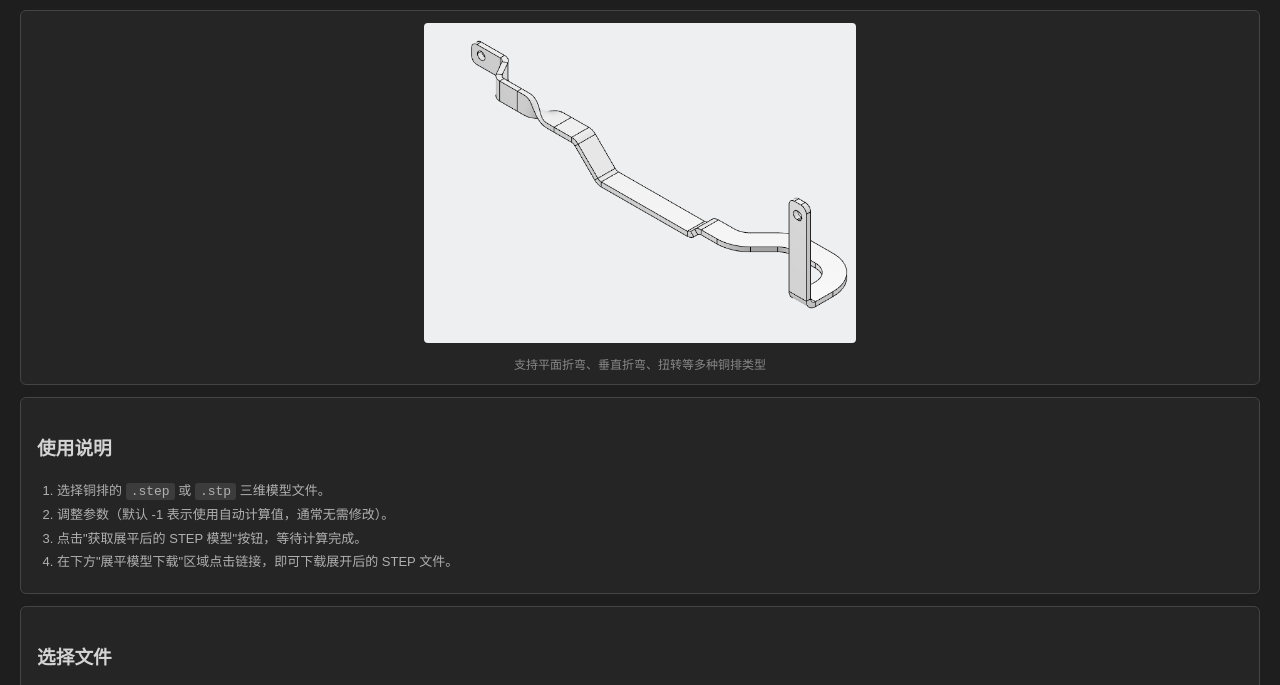
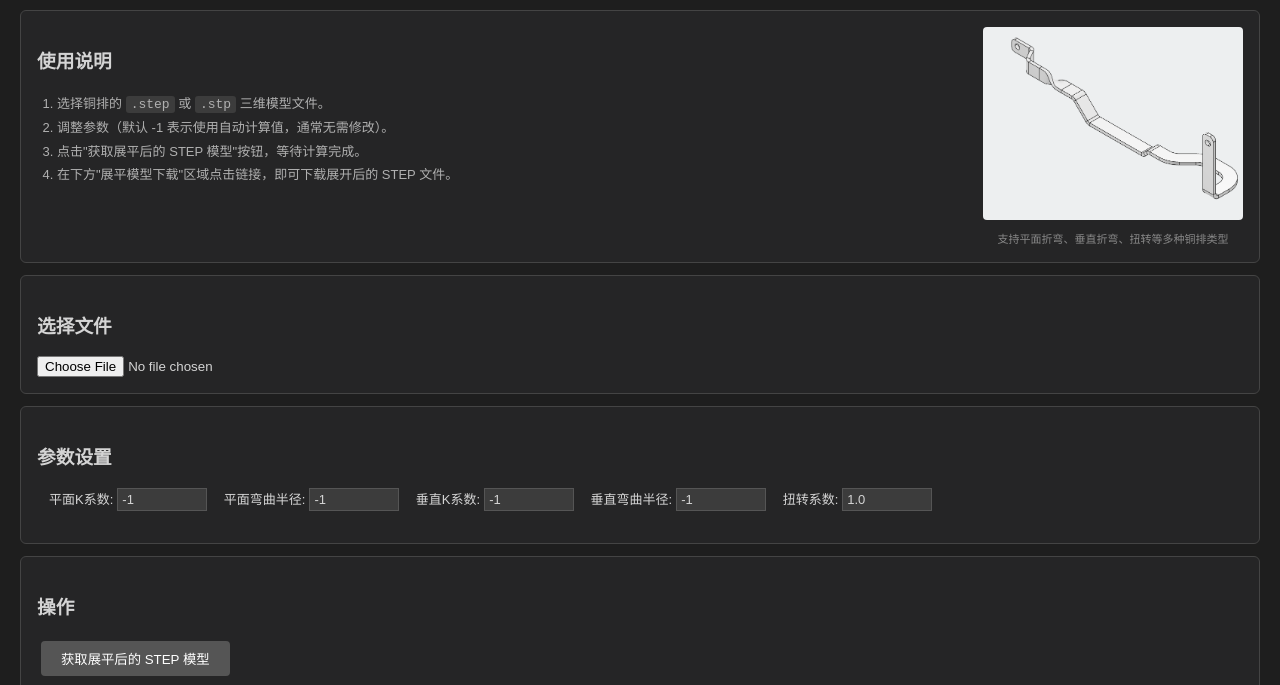
Before and after one commit to 2216705512/copper-bar-unfolder, a plain HTML site: page index.html in a window 1280 px wide. Shown: the part 93-778 px from the top of the page. Drawn offline with Linux system fonts and the light colour scheme; no server answers.

Commit message:
图片移到使用说明右侧

```diff
--- a/index.html
+++ b/index.html
@@ -33,15 +33,16 @@ button.running { background: #b8860b; pointer-events: none; }
 <h1 id="title">铜排展开软件 <span style="font-size:0.7em;color:#888;font-weight:normal;">| Copper Bar Unfolder</span></h1>
 <p id="subtitle" style="color:#888;font-size:13px;margin-top:0;">上传 STEP 模型 → 一键展平 → 下载结果</p>
 
-<div class="card" style="text-align:center;padding:12px;">
-  <img src="CopperBar.png" alt="铜排示例" style="max-width:100%;max-height:320px;border-radius:4px;">
-  <p id="imgCaption" style="color:#888;font-size:12px;margin:8px 0 0 0;">支持平面折弯、垂直折弯、扭转等多种铜排类型</p>
-</div>
-
-<div class="card">
-  <h3 id="instrTitle">使用说明</h3>
-  <ol id="instrList" style="margin:4px 0;padding-left:20px;font-size:13px;color:#b0b0b0;line-height:1.8;">
-  </ol>
+<div class="card" style="display:flex;align-items:flex-start;gap:16px;">
+  <div style="flex:1;min-width:0;">
+    <h3 id="instrTitle">使用说明</h3>
+    <ol id="instrList" style="margin:4px 0;padding-left:20px;font-size:13px;color:#b0b0b0;line-height:1.8;">
+    </ol>
+  </div>
+  <div style="flex-shrink:0;text-align:center;">
+    <img src="CopperBar.png" alt="铜排示例" style="max-width:260px;max-height:200px;border-radius:4px;">
+    <p id="imgCaption" style="color:#888;font-size:11px;margin:6px 0 0 0;">支持平面折弯、垂直折弯、扭转等多种铜排类型</p>
+  </div>
 </div>
 
 <div class="card">
```
